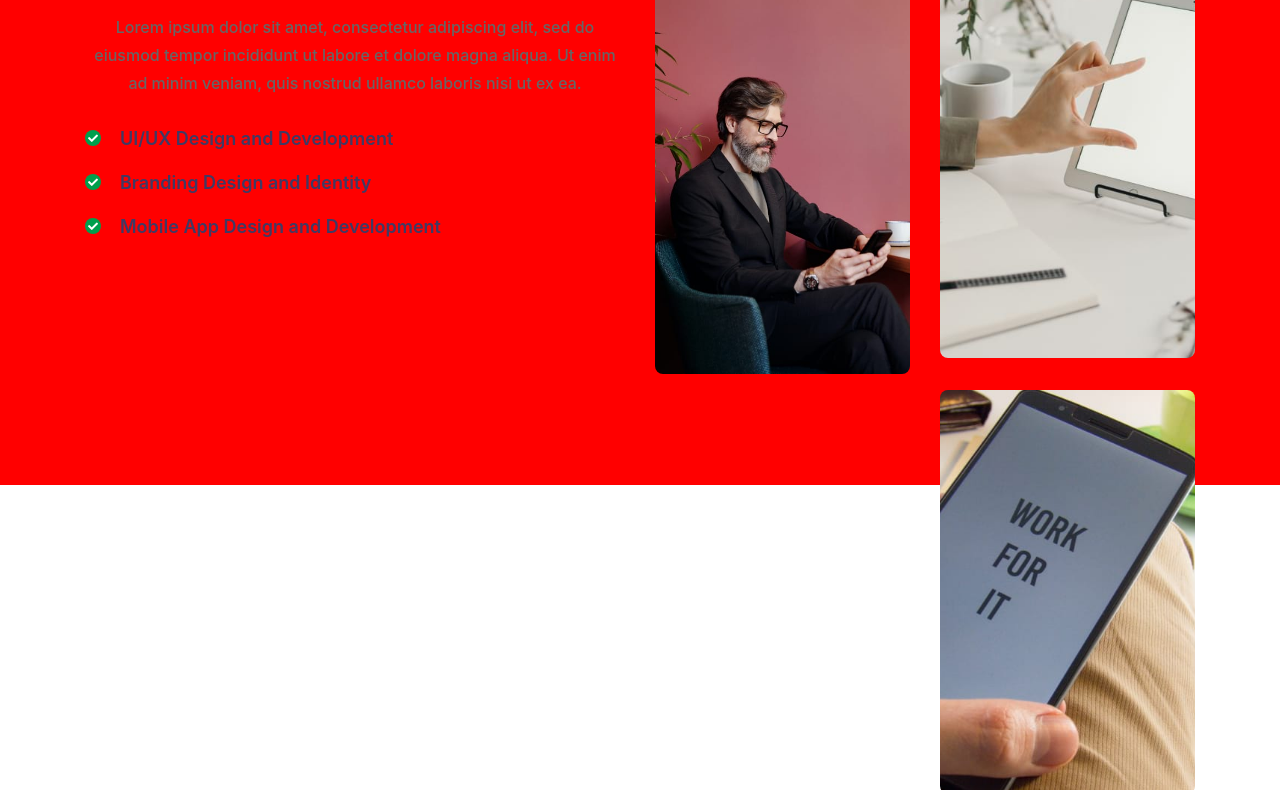
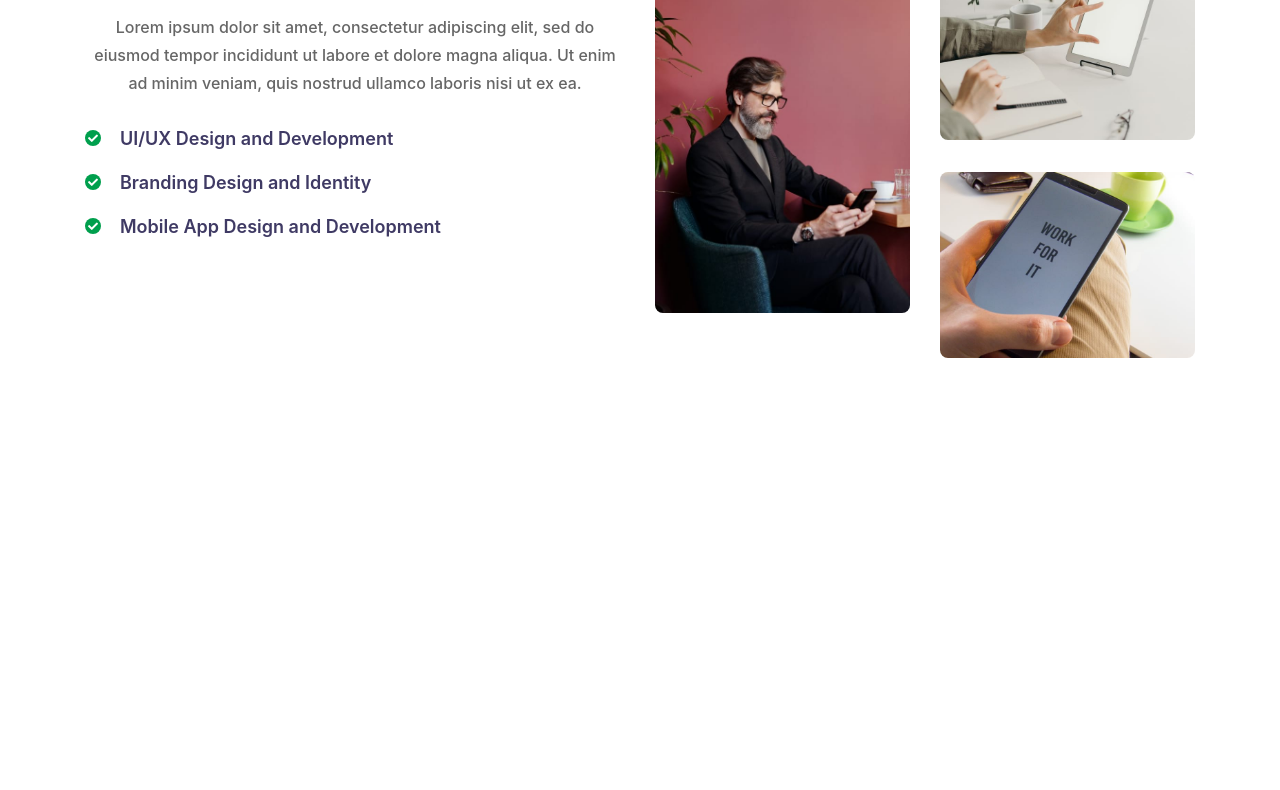
Before and after one commit to jayhoang1512/Capstone-layout-captoc, a plain HTML site: page index.html in a window 1280 px wide. Shown: the part 188-978 px from the top of the page. After the commit the page ends 800 px from the top, so only its background shows below. Drawn offline with nearby package versions, Linux system fonts and the light colour scheme; a script that the page names is missing.

Commit message:
fixed img

```diff
--- a/css/aboutus.css
+++ b/css/aboutus.css
@@ -1,6 +1,6 @@
 #aboutus {
     height: auto;
-    background-color: red;
+    background-color: white;
     padding-top: 70px;
     padding-bottom: 55px;
     margin-bottom: 70px;
@@ -70,4 +70,5 @@
     max-width: 100%;
     height: auto;
     border-radius: 8px;
+    min-height: auto;
 }
```
Also changed, not shown: 1 other file.
